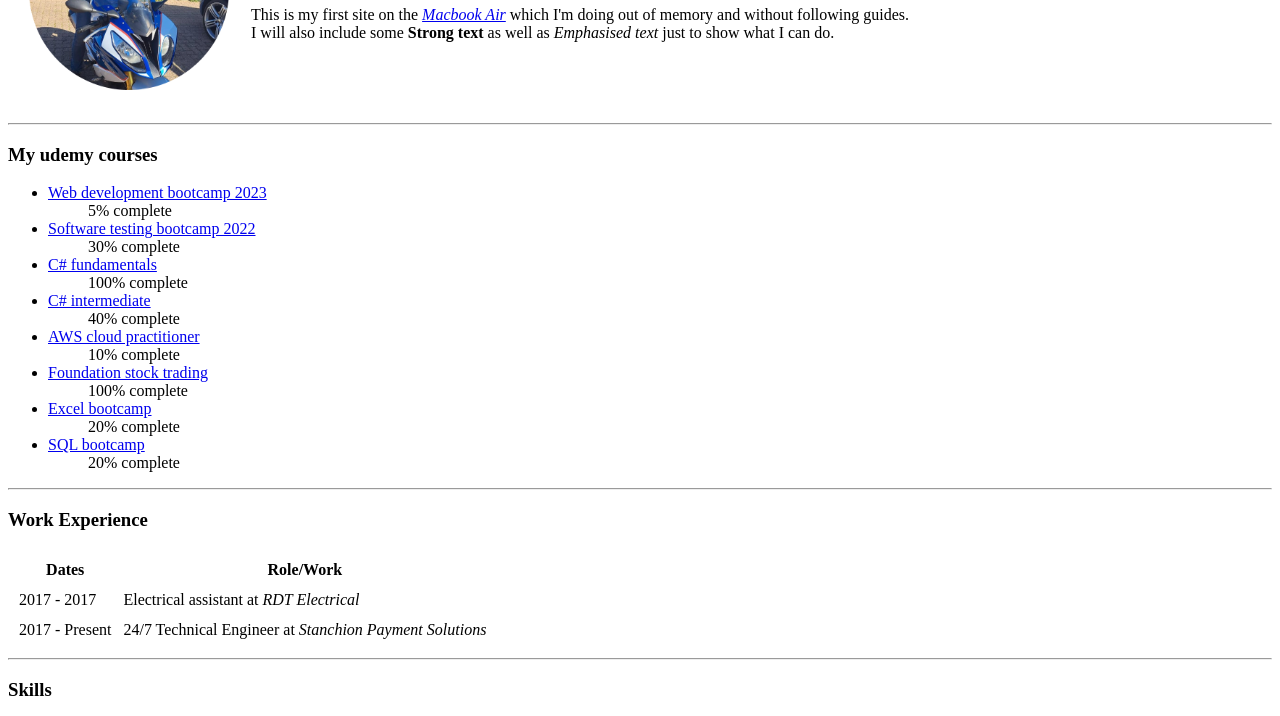
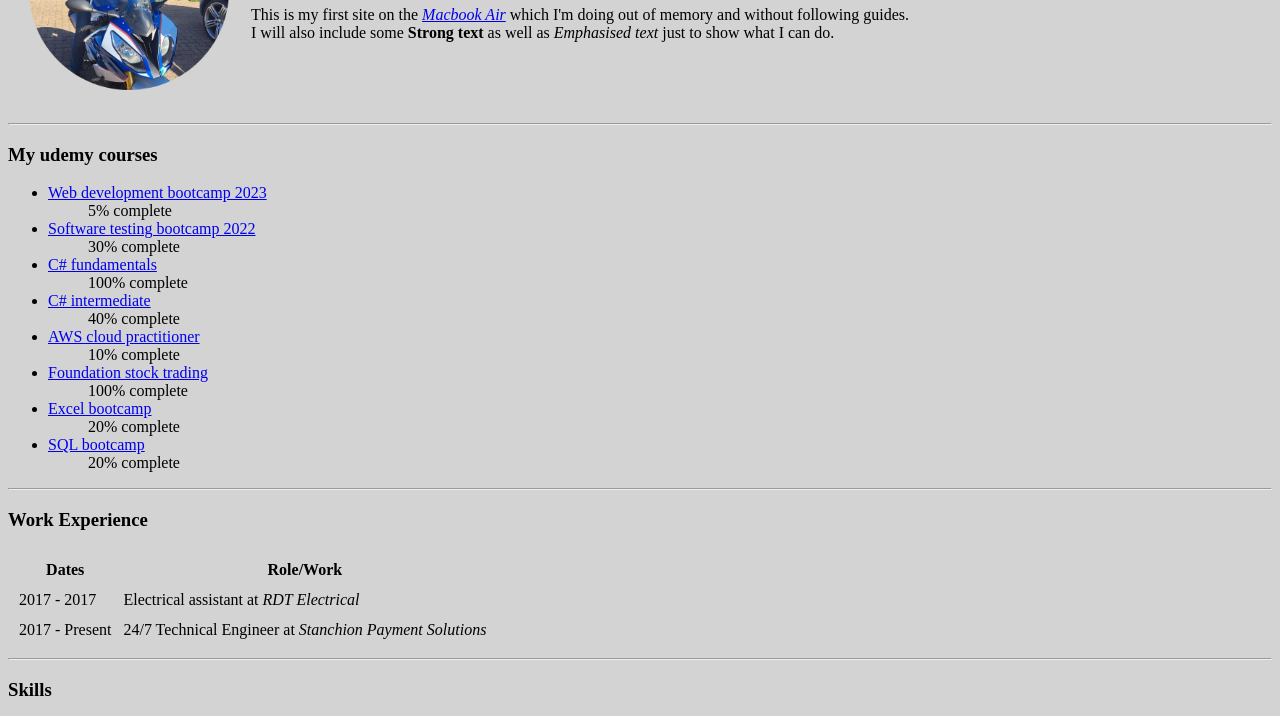
Before and after one commit to SimonBenecke/firstSite, a plain HTML site: page index.html in a window 1280 px wide. Shown: the part 139-855 px from the top of the page. Drawn offline with Linux system fonts and the light colour scheme.

Commit message:
Background color added

```diff
--- a/index.html
+++ b/index.html
@@ -4,6 +4,9 @@
     <meta charset="UTF-8">
     <title>Simon's Personal Site</title>
     <link rel="icon" type="image/x-icon" href="images/favicon.ico">
+    <style>
+        body {background-color: lightgray;}
+    </style>
 </head>
 <body>
     <table cellspacing="20">
```
